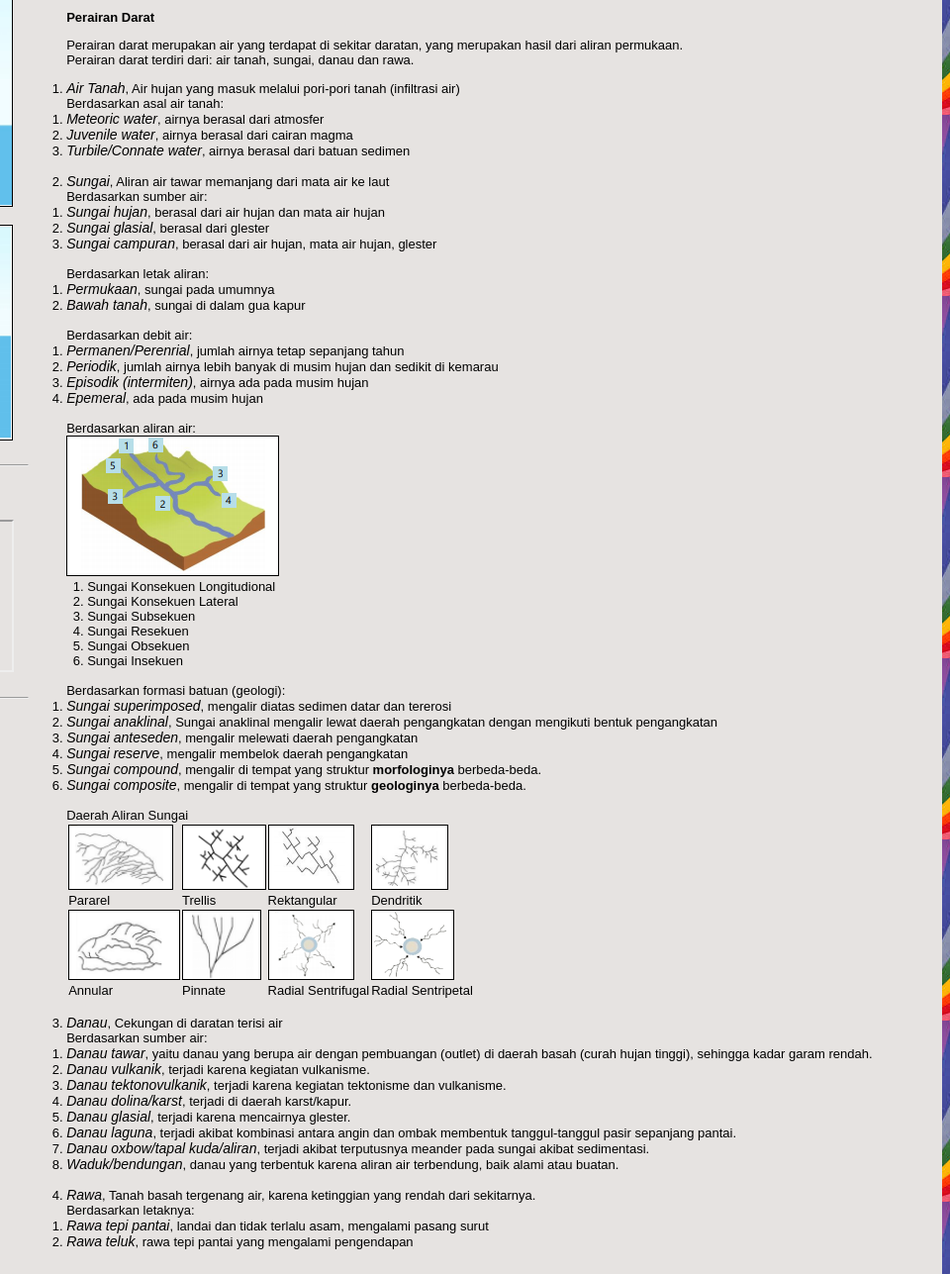
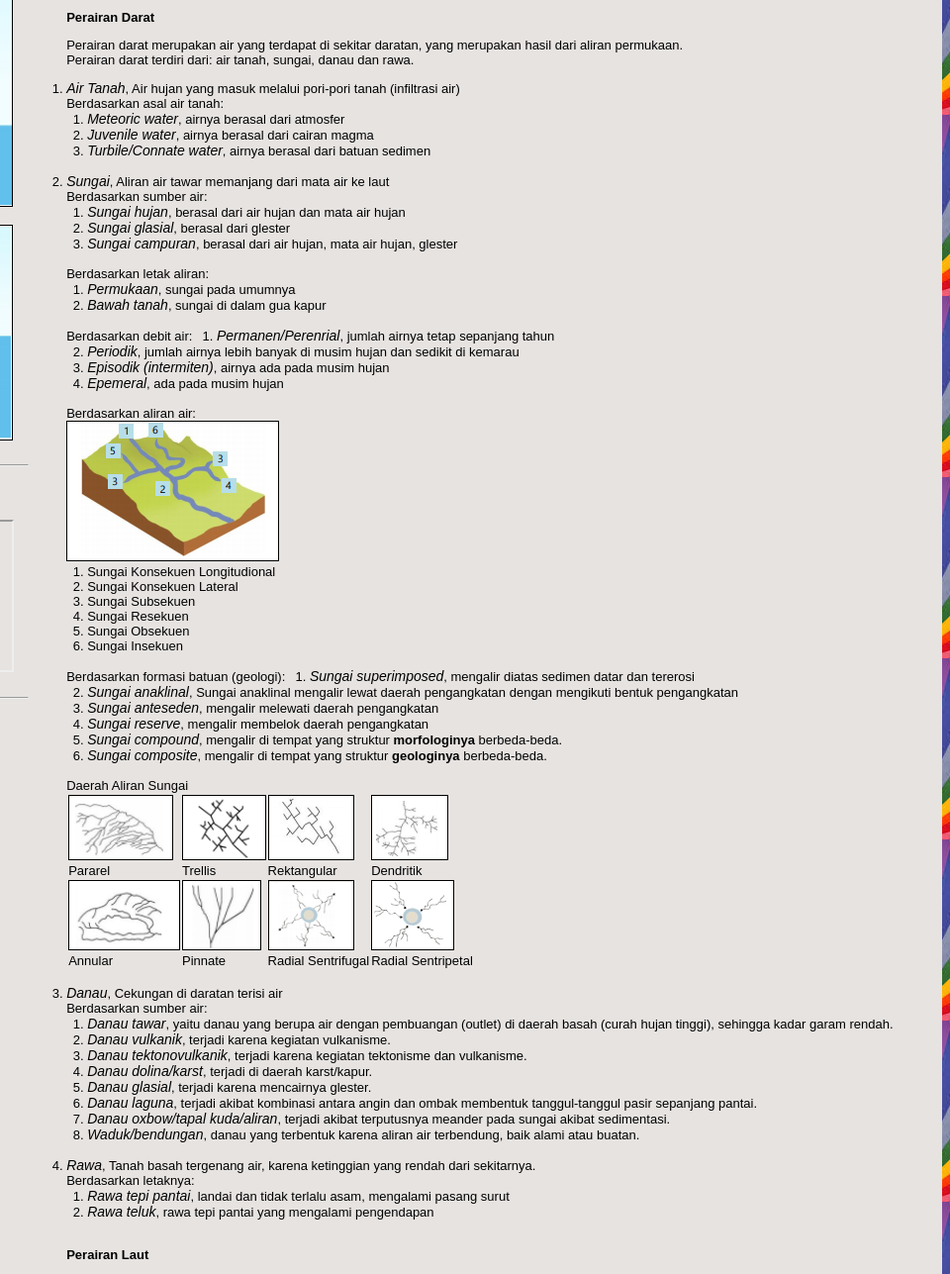
Before and after one commit to Kia-ro/kia-ro.github.io, a plain HTML site: page index.html in a window 1280 px wide. Shown: the part 433-1720 px from the top of the page at 99% size, 320-1280 px from the left. Drawn offline with Linux system fonts and the light colour scheme; grey boxes are pictures that could not be loaded.

Commit message:
Update index.html

```diff
--- a/index.html
+++ b/index.html
@@ -86,35 +86,27 @@
                         <ol>
                             <li>
                                 <i>Air Tanah</i>, Air hujan yang masuk melalui pori-pori tanah (infiltrasi air) <br>
-                                Berdasarkan asal air tanah:
-                                <ol>
-                                    <li><i>Meteoric water</i>, airnya berasal dari atmosfer</li>
-                                    <li><i>Juvenile water</i>, airnya berasal dari cairan magma</li>
-                                    <li><i>Turbile/Connate water</i>, airnya berasal dari batuan sedimen</li>
-                                </ol>
+                                Berdasarkan asal air tanah:<br>
+                                    &ensp;1. <i>Meteoric water</i>, airnya berasal dari atmosfer<br>
+                                    &ensp;2. <i>Juvenile water</i>, airnya berasal dari cairan magma<br>
+                                    &ensp;3. <i>Turbile/Connate water</i>, airnya berasal dari batuan sedimen<br>
                             </li><br>
                             <li>
                                 <i>Sungai</i>, Aliran air tawar memanjang dari mata air ke laut<br>
-                                Berdasarkan sumber air:
-                                <ol>
-                                    <li><i>Sungai hujan</i>, berasal dari air hujan dan mata air hujan</li>
-                                    <li><i>Sungai glasial</i>, berasal dari glester</li>
-                                    <li><i>Sungai campuran</i>, berasal dari air hujan, mata air hujan, glester</li>
-                                </ol>
+                                Berdasarkan sumber air:<br>
+                                    &ensp;1. <i>Sungai hujan</i>, berasal dari air hujan dan mata air hujan<br>
+                                    &ensp;2. <i>Sungai glasial</i>, berasal dari glester<br>
+                                    &ensp;3. <i>Sungai campuran</i>, berasal dari air hujan, mata air hujan, glester<br>
                             <br>
                                 Berdasarkan letak aliran:<br>
-                                <ol>
-                                    <li><i>Permukaan</i>, sungai pada umumnya</li>
-                                    <li><i>Bawah tanah</i>, sungai di dalam gua kapur</li>
-                                </ol>
+                                    &ensp;1. <i>Permukaan</i>, sungai pada umumnya<br>
+                                    &ensp;2. <i>Bawah tanah</i>, sungai di dalam gua kapur<br>
                             <br>
                                 Berdasarkan debit air:
-                                <ol>
-                                    <li><i>Permanen/Perenrial</i>, jumlah airnya tetap sepanjang tahun</li>
-                                    <li><i>Periodik</i>, jumlah airnya lebih banyak di musim hujan dan sedikit di kemarau</li>
-                                    <li><i>Episodik (intermiten)</i>, airnya ada pada musim hujan</li>
-                                    <li><i>Epemeral</i>, ada pada musim hujan</li>
-                                </ol>
+                                    &ensp;1. <i>Permanen/Perenrial</i>, jumlah airnya tetap sepanjang tahun<br>
+                                    &ensp;2. <i>Periodik</i>, jumlah airnya lebih banyak di musim hujan dan sedikit di kemarau<br>
+                                    &ensp;3. <i>Episodik (intermiten)</i>, airnya ada pada musim hujan<br>
+                                    &ensp;4. <i>Epemeral</i>, ada pada musim hujan<br>
                             <br>
                                 Berdasarkan aliran air:<br>
                                 <img src="Images/Aliran air sungai.png" border="1"><br>
@@ -126,14 +118,12 @@
                                 &ensp;6. Sungai Insekuen<br>
                             <br>
                                 Berdasarkan formasi batuan (geologi):
-                                <ol>
-                                    <li><i>Sungai superimposed</i>, mengalir diatas sedimen datar dan tererosi</li>
-                                    <li><i>Sungai anaklinal</i>, Sungai anaklinal mengalir lewat daerah pengangkatan dengan mengikuti bentuk pengangkatan</li>
-                                    <li><i>Sungai anteseden</i>, mengalir melewati daerah pengangkatan</li>
-                                    <li><i>Sungai reserve</i>, mengalir membelok daerah pengangkatan</li>
-                                    <li><i>Sungai compound</i>, mengalir di tempat yang struktur <b>morfologinya</b> berbeda-beda.</li>
-                                    <li><i>Sungai composite</i>, mengalir di tempat yang struktur <b>geologinya</b> berbeda-beda.</li>
-                                </ol>
+                                    &ensp;1. <i>Sungai superimposed</i>, mengalir diatas sedimen datar dan tererosi<br>
+                                    &ensp;2. <i>Sungai anaklinal</i>, Sungai anaklinal mengalir lewat daerah pengangkatan dengan mengikuti bentuk pengangkatan<br>
+                                    &ensp;3. <i>Sungai anteseden</i>, mengalir melewati daerah pengangkatan<br>
+                                    &ensp;4. <i>Sungai reserve</i>, mengalir membelok daerah pengangkatan<br>
+                                    &ensp;5. <i>Sungai compound</i>, mengalir di tempat yang struktur <b>morfologinya</b> berbeda-beda.<br>
+                                    &ensp;6. <i>Sungai composite</i>, mengalir di tempat yang struktur <b>geologinya</b> berbeda-beda.<br>
                             <br>
                                 Daerah Aliran Sungai
                                 <table>
@@ -153,33 +143,29 @@
                             </li><br>
                             <li>
                                 <i>Danau</i>, Cekungan di daratan terisi air<br>
-                                Berdasarkan sumber air:
-                                <ol>
-                                    <li><i>Danau tawar</i>, yaitu danau yang berupa air dengan pembuangan (outlet) di daerah basah (curah hujan tinggi), sehingga kadar garam rendah.</li>
-                                    <li><i>Danau vulkanik</i>, terjadi karena kegiatan vulkanisme.</li>
-                                    <li><i>Danau tektonovulkanik</i>, terjadi karena kegiatan tektonisme dan vulkanisme.</li>
-                                    <li><i>Danau dolina/karst</i>, terjadi di daerah karst/kapur.</li>
-                                    <li><i>Danau glasial</i>, terjadi karena mencairnya glester.</li>
-                                    <li><i>Danau laguna</i>, terjadi akibat kombinasi antara angin dan ombak membentuk tanggul-tanggul pasir sepanjang pantai.</li>
-                                    <li><i>Danau oxbow/tapal kuda/aliran</i>, terjadi akibat terputusnya meander pada sungai akibat sedimentasi.</li>
-                                    <li><i>Waduk/bendungan</i>, danau yang terbentuk karena aliran air terbendung, baik alami atau buatan.</li>
-                                </ol>
+                                Berdasarkan sumber air:<br>
+                                    &ensp;1. <i>Danau tawar</i>, yaitu danau yang berupa air dengan pembuangan (outlet) di daerah basah (curah hujan tinggi), sehingga kadar garam rendah.<br>
+                                    &ensp;2. <i>Danau vulkanik</i>, terjadi karena kegiatan vulkanisme.<br>
+                                    &ensp;3. <i>Danau tektonovulkanik</i>, terjadi karena kegiatan tektonisme dan vulkanisme.<br>
+                                    &ensp;4. <i>Danau dolina/karst</i>, terjadi di daerah karst/kapur.<br>
+                                    &ensp;5. <i>Danau glasial</i>, terjadi karena mencairnya glester.<br>
+                                    &ensp;6. <i>Danau laguna</i>, terjadi akibat kombinasi antara angin dan ombak membentuk tanggul-tanggul pasir sepanjang pantai.<br>
+                                    &ensp;7. <i>Danau oxbow/tapal kuda/aliran</i>, terjadi akibat terputusnya meander pada sungai akibat sedimentasi.<br>
+                                    &ensp;8. <i>Waduk/bendungan</i>, danau yang terbentuk karena aliran air terbendung, baik alami atau buatan.<br>
                             </li><br>
                             <li>
-                                <i>Rawa</i>, Tanah basah tergenang air, karena ketinggian yang rendah dari sekitarnya.<br> Berdasarkan letaknya:
-                                <ol>
-                                    <li><i>Rawa tepi pantai</i>, landai dan tidak terlalu asam, mengalami pasang surut</li>
-                                    <li><i>Rawa teluk</i>, rawa tepi pantai yang mengalami pengendapan</li>
-                                </ol>
-                            <br>
+                                <i>Rawa</i>, Tanah basah tergenang air, karena ketinggian yang rendah dari sekitarnya.<br> Berdasarkan letaknya:<br>
+                                    &ensp;1. <i>Rawa tepi pantai</i>, landai dan tidak terlalu asam, mengalami pasang surut<br>
+                                    &ensp;2. <i>Rawa teluk</i>, rawa tepi pantai yang mengalami pengendapan<br>
+                            </li><br>
                         </ol>
                         <p><b>Perairan Laut</b></p>
                         Perairan laut merupakan landas kontinen, atau sambungan dari daratan sekitarnya yang tergenang oleh air dengan jumlah besar.<br>
                         <img border="1" src="Images/Zona Laut Geografi.png"><br>
-                        &emsp;1. <i>Zona Lithoral (0 m)</i>, zona pesisir tempat batas pasang surut air laut<br>
-                        &emsp;2. <i>Zona Neritik (0-200 m)</i>, zona laut dangkal (dangkalan)<br>
-                        &emsp;3. <i>Zona Bathial (200-1800 m)</i>, zona laut dalam<br>
-                        &emsp;4. <i>Zona Abisal (>1800 m)</i>, zona laut sangat dalam<br>
+                        &ensp;1. <i>Zona Lithoral (0 m)</i>, zona pesisir tempat batas pasang surut air laut<br>
+                        &ensp;2. <i>Zona Neritik (0-200 m)</i>, zona laut dangkal (dangkalan)<br>
+                        &ensp;3. <i>Zona Bathial (200-1800 m)</i>, zona laut dalam<br>
+                        &ensp;4. <i>Zona Abisal (>1800 m)</i>, zona laut sangat dalam<br>
                     </td>
                 </tr>
             </table>
```
